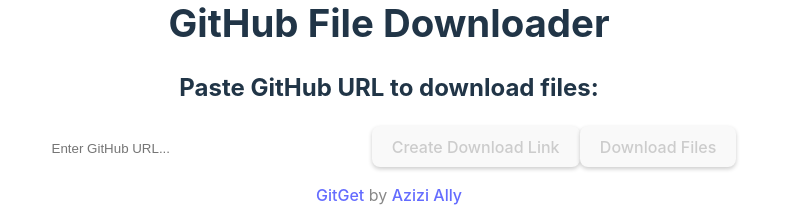
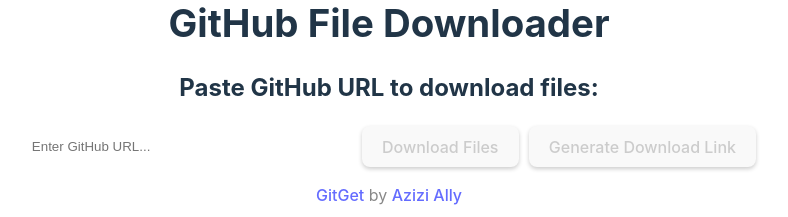
Before and after one commit to az1z1ally/GitGet, an Angular app: page / in a window 1280 px wide. Shown: the part 375-592 px from the top of the page, without its empty margins (251-1039 px from the left). Built offline with nearby package versions, Linux system fonts and the light colour scheme.

Commit message:
Added some more function & services for downloading files'

```diff
--- a/src/app/app.component.html
+++ b/src/app/app.component.html
@@ -3,5 +3,6 @@
   <app-input-section></app-input-section>
   <app-download-link-section></app-download-link-section>
   <app-footer></app-footer>
+  <app-loader></app-loader>
 </div>
 <router-outlet></router-outlet>
--- a/src/app/app.component.ts
+++ b/src/app/app.component.ts
@@ -5,13 +5,20 @@
 import { InputSectionComponent } from './components/input-section/input-section.component';
 import { DownloadLinkSectionComponent } from './components/download-link-section/download-link-section.component';
 import { FooterComponent } from './components/footer/footer.component';
+import { LoaderComponent } from './shared/components/loader/loader.component';
+import { HTTP_INTERCEPTORS, HttpClientModule } from '@angular/common/http';
+import { LoaderInterceptor } from './services/httpInterceptor.service';
+import { LoaderService } from './services/loader.service';
 
-const COMPONENTS = [HeaderComponent, InputSectionComponent, DownloadLinkSectionComponent, FooterComponent]
+const COMPONENTS = [HeaderComponent, InputSectionComponent, DownloadLinkSectionComponent, FooterComponent, LoaderComponent]
 
 @Component({
   selector: 'app-root',
   standalone: true,
-  imports: [CommonModule, RouterOutlet, COMPONENTS],
+  imports: [CommonModule, RouterOutlet, HttpClientModule, COMPONENTS],
+  providers: [
+    { provide: HTTP_INTERCEPTORS, useClass: LoaderInterceptor, multi: true }
+  ],
   templateUrl: './app.component.html',
   styleUrl: './app.component.scss'
 })
--- a/src/app/components/input-section/input-section.component.html
+++ b/src/app/components/input-section/input-section.component.html
@@ -1,6 +1,8 @@
-<div class="input-section-wrapper">
+<div class="input-wrapper">
   <h2>Paste GitHub URL to download files:</h2>
-  <input type="text" name="githubUrl" id="githubUrlInput" placeholder="Enter GitHub URL..." [(ngModel)]="githubUrl">
-  <button (click)="generateDownloadLink()">Create Download Link</button>
-  <button (click)="downloadFiles()">Download Files</button>
+  <div class="input-content">
+    <input type="text" name="githubUrl" id="githubUrlInput" placeholder="Enter GitHub URL..." [(ngModel)]="githubUrl">
+    <button (click)="downloadFiles()" id="downloadBtn">Download Files</button>
+    <button (click)="generateDownloadLink()" id="createLinkBtn">Generate Download Link</button>
+  </div>
 </div>
--- a/src/app/components/input-section/input-section.component.scss
+++ b/src/app/components/input-section/input-section.component.scss
@@ -1,9 +1,10 @@
-.input-container {
-  #githubUrlInput {
-    margin-bottom: 8px;
-  }
+.input-wrapper {
 
-  button#createLinkBtn {
-    margin-right: 8px;
+  .input-content {
+    display: flex;
+    flex-wrap: wrap;
+    justify-content: center;
+    align-items: center;
+    gap: 10px;
   }
 }
--- /dev/null
+++ b/src/app/services/httpInterceptor.service.ts
@@ -0,0 +1,40 @@
+import { Injectable } from '@angular/core';
+import {
+  HttpEvent,
+  HttpInterceptor,
+  HttpHandler,
+  HttpRequest,
+  HttpResponse
+} from '@angular/common/http';
+import { Observable } from 'rxjs';
+import { tap, finalize } from 'rxjs/operators';
+import { LoaderService } from './loader.service';
+
+@Injectable()
+export class LoaderInterceptor implements HttpInterceptor {
+  constructor(private loaderService: LoaderService) {}
+
+  intercept(
+    req: HttpRequest<any>,
+    next: HttpHandler
+  ): Observable<HttpEvent<any>> {
+    this.loaderService.show();
+
+    return next.handle(req).pipe(
+      tap({
+        next: event => {
+          if (event instanceof HttpResponse) {
+            this.loaderService.hide();
+          }
+        },
+        error: error => {
+          this.loaderService.hide();
+        }
+      }),
+      finalize(() => {
+        this.loaderService.hide();
+      })
+    );
+
+  }
+}
--- /dev/null
+++ b/src/app/services/loader.service.ts
@@ -0,0 +1,19 @@
+import { Injectable } from '@angular/core';
+import { BehaviorSubject } from 'rxjs';
+
+@Injectable({
+  providedIn: 'root'
+})
+export class LoaderService {
+  public isLoading = new BehaviorSubject<boolean>(false);
+
+  show() {
+    console.log('show');
+    this.isLoading.next(true);
+  }
+
+  hide() {
+    console.log('hide');
+    this.isLoading.next(false);
+  }
+}
--- /dev/null
+++ b/src/app/shared/components/loader/loader.component.html
@@ -0,0 +1,3 @@
+<div *ngIf="loaderService.isLoading | async" class="loader-overlay">
+  <div class="loader"></div>
+</div>
--- /dev/null
+++ b/src/app/shared/components/loader/loader.component.scss
@@ -0,0 +1,30 @@
+.loader-overlay {
+  position: fixed;
+  top: 0;
+  left: 0;
+  width: 100%;
+  height: 100%;
+  background: rgba(0, 0, 0, 0.5);
+  display: flex;
+  align-items: center;
+  justify-content: center;
+  z-index: 9999;
+}
+
+.loader {
+  border: 4px solid #f3f3f3;
+  border-top: 4px solid #3498db;
+  border-radius: 50%;
+  width: 50px;
+  height: 50px;
+  animation: spin 2s linear infinite;
+}
+
+@keyframes spin {
+  0% {
+    transform: rotate(0deg);
+  }
+  100% {
+    transform: rotate(360deg);
+  }
+}
```
Also changed, not shown: src/app/shared/components/loader/loader.component.ts (added, +14 -0 lines), 1 other file (tests, documents, lock files or other folders).
